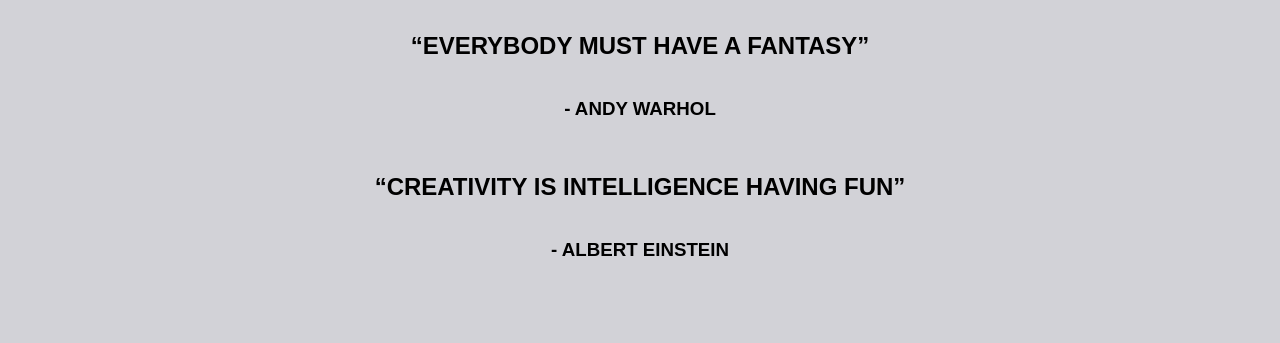
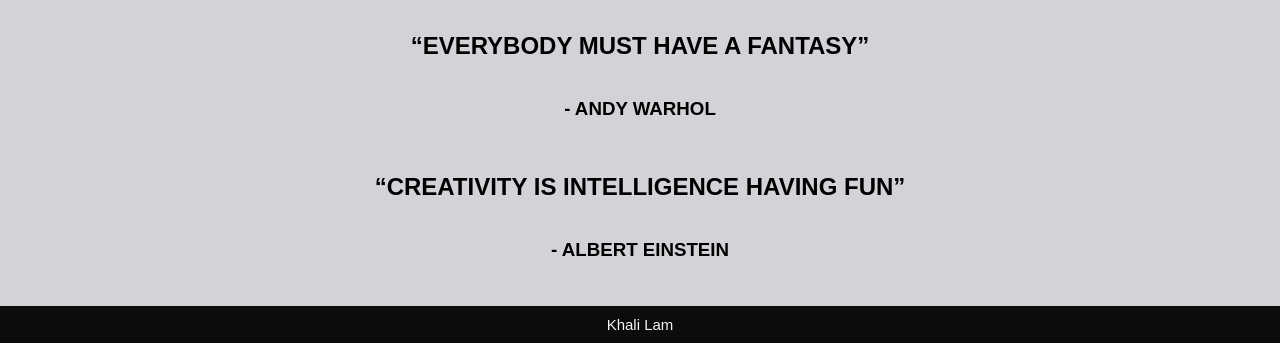
Before and after one commit to khalilam/SemesterEksamen, a plain HTML site: page index.html in a window 1280 px wide. Shown: the part 740-1083 px from the top of the page. Before the commit the page ends 1021 px from the top, so only its background shows below. Drawn offline with Linux system fonts and the light colour scheme.

Commit message:
footer
footer

```diff
--- a/index.html
+++ b/index.html
@@ -47,6 +47,8 @@
         <br><h3>- ALBERT EINSTEIN</h3>
 </body>
 
-<footer><p></p></footer>
+<footer>
+    <p class="footertext">Khali Lam</p>
+</footer>
 
 </html>
--- a/style.css
+++ b/style.css
@@ -236,3 +236,12 @@
     height: auto;
     margin-top: 35px;
 }
+
+footer{
+    background-color: #0c0c0c;
+    margin-top: 45px;
+}
+
+.footertext{
+    color: #f4f5f9;
+}
```
Also changed, not shown: billed.html (+5 -0 lines), kontakt.html (+5 -0 lines), projekter.html (+5 -0 lines).
